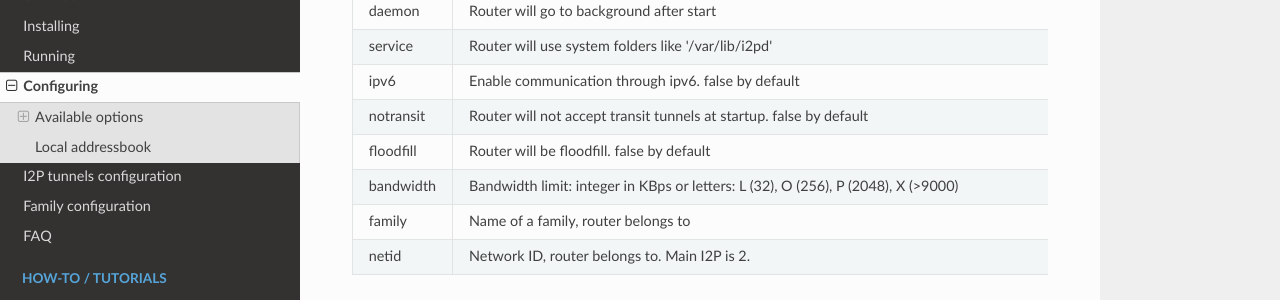
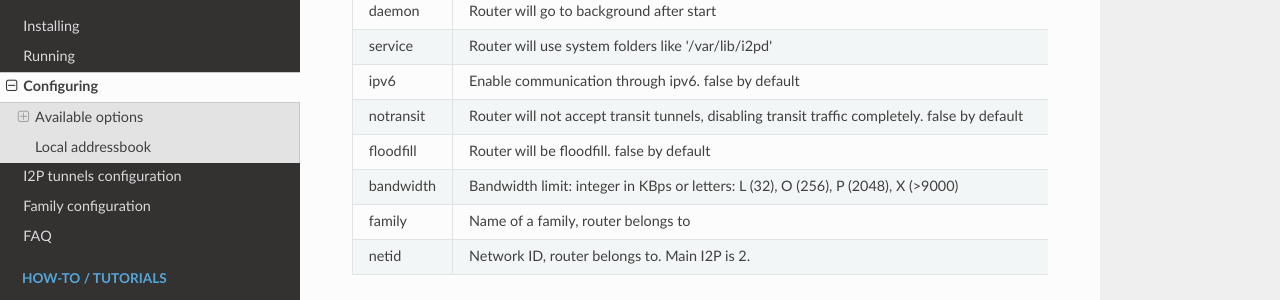
Before and after one commit to PurpleI2P/i2pd_docs_en, an MkDocs documentation site: the page built from docs/user-guide/configuration.md, in a window 1280 px wide and 900 px high, scrolled down 1211 px. Shown: the part 151-451 px from the top of the window. Built offline with MkDocs 1.6.1, drawn with Linux system fonts in a browser that asks for light colours; nearby versions of some CDN libraries; old or Windows-style settings are respelled for this version of MkDocs.

Commit message:
fix notransit description

```diff
--- a/docs/user-guide/configuration.md
+++ b/docs/user-guide/configuration.md
@@ -55,7 +55,7 @@ port                                   | Port to listen for incoming connections
 daemon                                 | Router will go to background after start
 service                                | Router will use system folders like '/var/lib/i2pd'
 ipv6                                   | Enable communication through ipv6. false by default
-notransit                              | Router will not accept transit tunnels at startup. false by default
+notransit                              | Router will not accept transit tunnels, disabling transit traffic completely. false by default
 floodfill                              | Router will be floodfill. false by default
 bandwidth                              | Bandwidth limit: integer in KBps or letters: L (32), O (256), P (2048), X (>9000)
 family                                 | Name of a family, router belongs to
```
